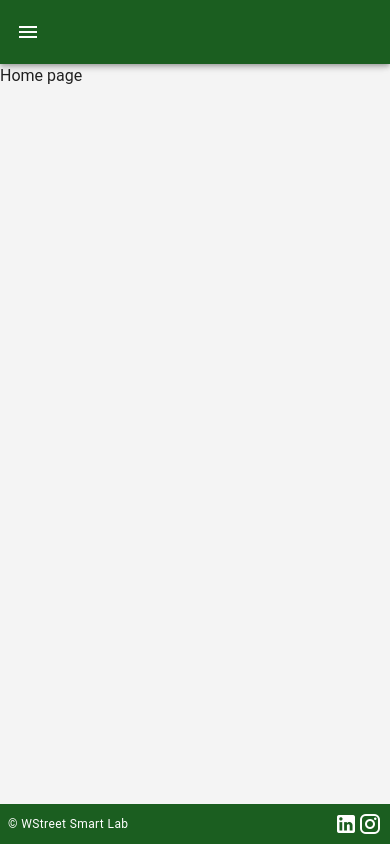
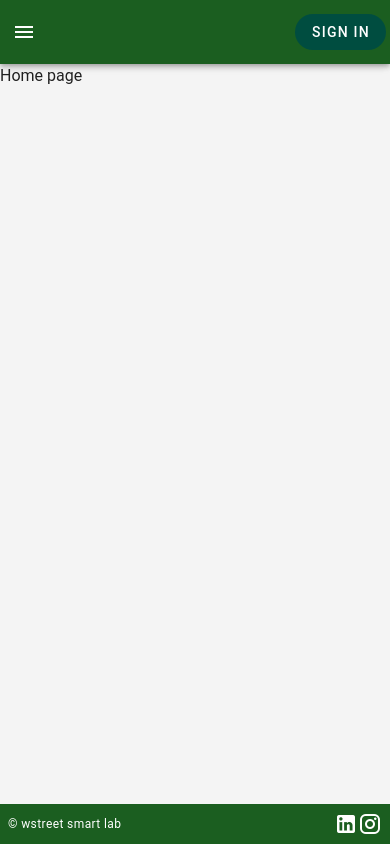
Before and after one commit to WSTREETSMARTLAB/front, a Vue app: page / in a window 390 px wide. Built offline with nearby package versions, Linux system fonts and the light colour scheme.

Commit message:
default-layout-setup - navbar adjusted

```diff
--- a/src/layouts/Default.vue
+++ b/src/layouts/Default.vue
@@ -1,13 +1,19 @@
 <template>
   <v-layout>
-    <v-app-bar app color="primary">
-      <v-app-bar-nav-icon class="d-md-none" />
+    <v-app-bar app color="primary" class="d-flex justify-space-between align-center">
+      <div class="d-flex align-center">
+        <v-app-bar-nav-icon class="d-md-none me-2" />
+      </div>
+      <v-spacer />
+      <v-btn to="/login" class="bg-secondary rounded-pill">
+        Sign In
+      </v-btn>
     </v-app-bar>
     <v-main>
       <router-view />
     </v-main>
     <v-footer app color="primary" class="px-2 d-flex justify-space-between align-center">
-      <span class="text-caption">&copy; WStreet Smart Lab</span>
+      <span class="text-caption">&copy; wstreet smart lab</span>
       <div class="d-flex gap-2">
         <v-icon>mdi-linkedin</v-icon>
         <v-icon>mdi-instagram</v-icon>
```
